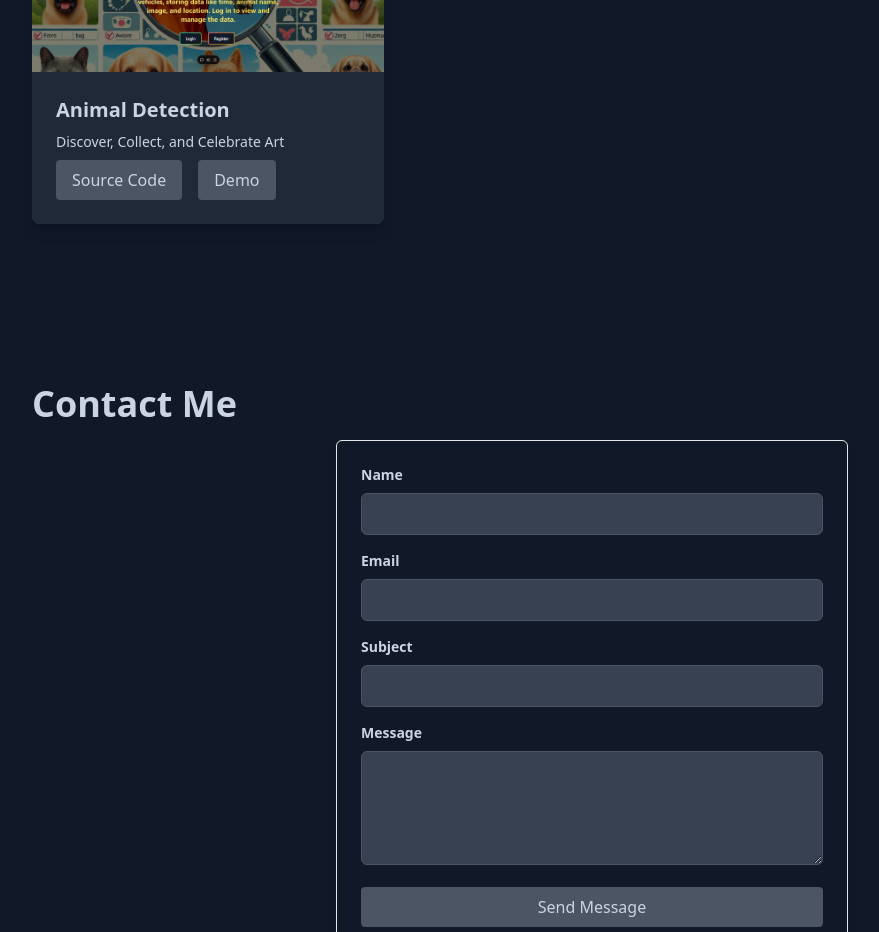
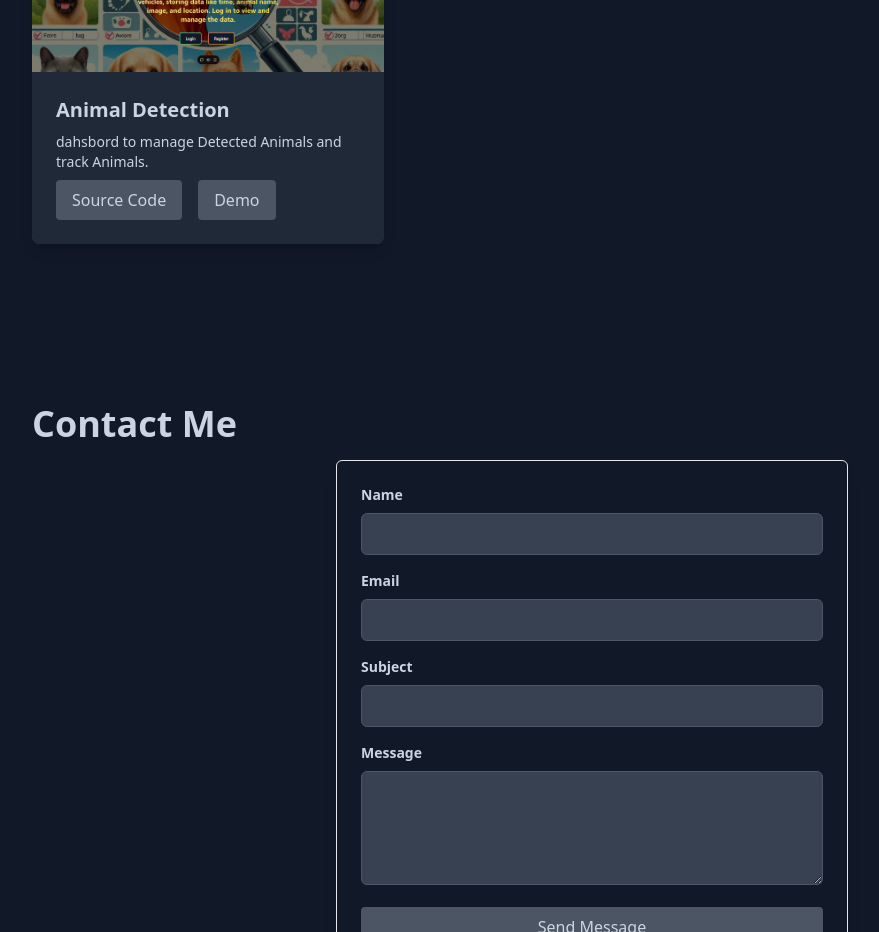
Before and after one commit to Hanamaraddi17/Portfolio, a React (Create React App) app: page / in a window 1280 px wide. Shown: the part 1640-2572 px from the top of the page, without its empty margins (48-927 px from the left). Built offline with nearby package versions, Linux system fonts and the light colour scheme.

Commit message:
Update Main.js

```diff
--- a/src/components/Main.js
+++ b/src/components/Main.js
@@ -24,7 +24,7 @@ const projects = [
 
 
   { id: 6, title: 'Artify', description: 'Discover, Collect, and Celebrate Art', image: '/images/artify.png', sourceCode: 'https://github.com/Hanamaraddi17/Artify', demo: 'https://artify-art.vercel.app/' },
-  { id: 7, title: 'Animal Detection', description: 'Discover, Collect, and Celebrate Art', image: '/images/animaldetection.png', sourceCode: 'https://github.com/Hanamaraddi17/AnimalDetection', demo: 'https://animaldetection.vercel.app/' },
+  { id: 7, title: 'Animal Detection', description: 'dahsbord to manage Detected Animals and track Animals.', image: '/images/animaldetection.png', sourceCode: 'https://github.com/Hanamaraddi17/AnimalDetection', demo: 'https://animaldetection.vercel.app/' },
 ];
 
 const Main = () => {
```
